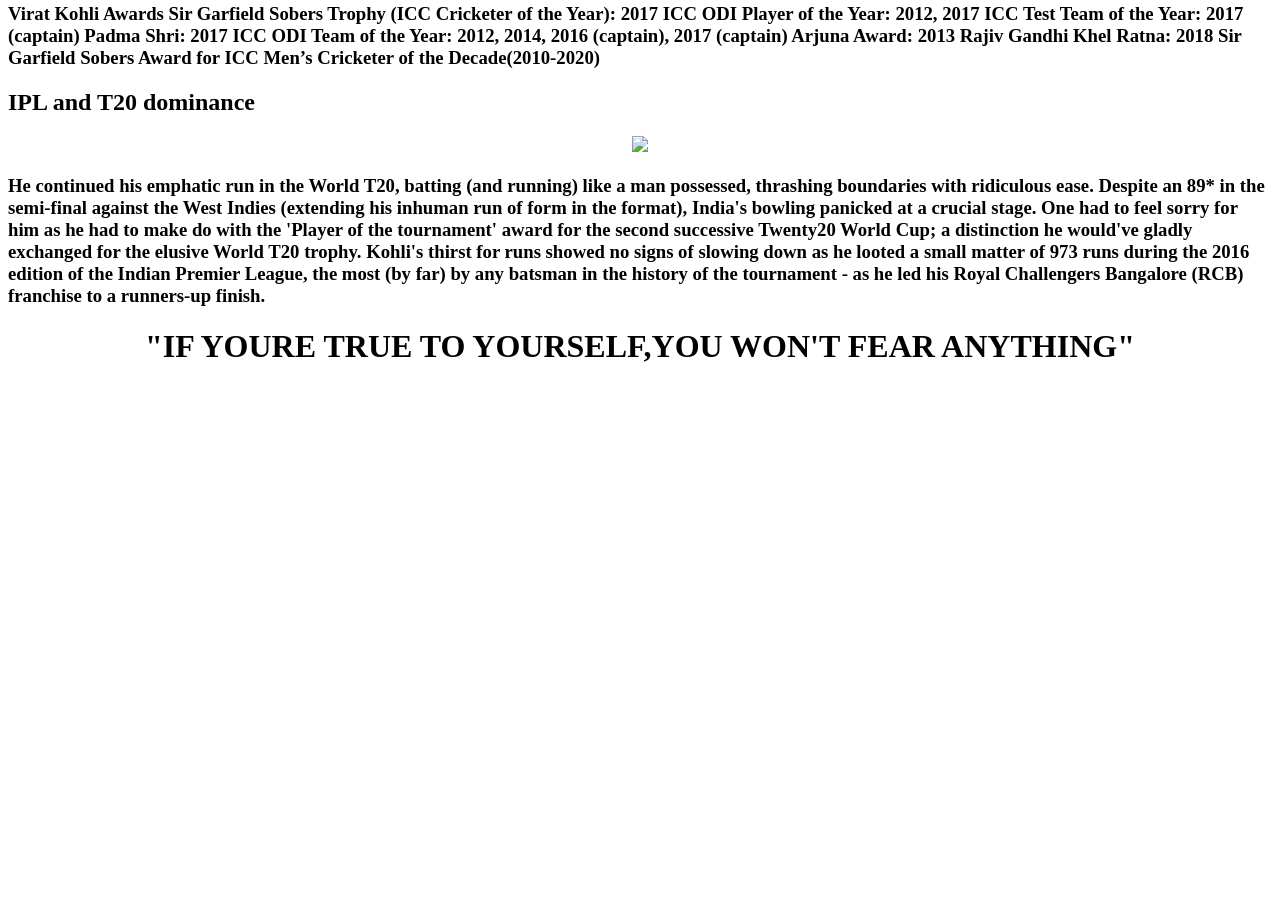
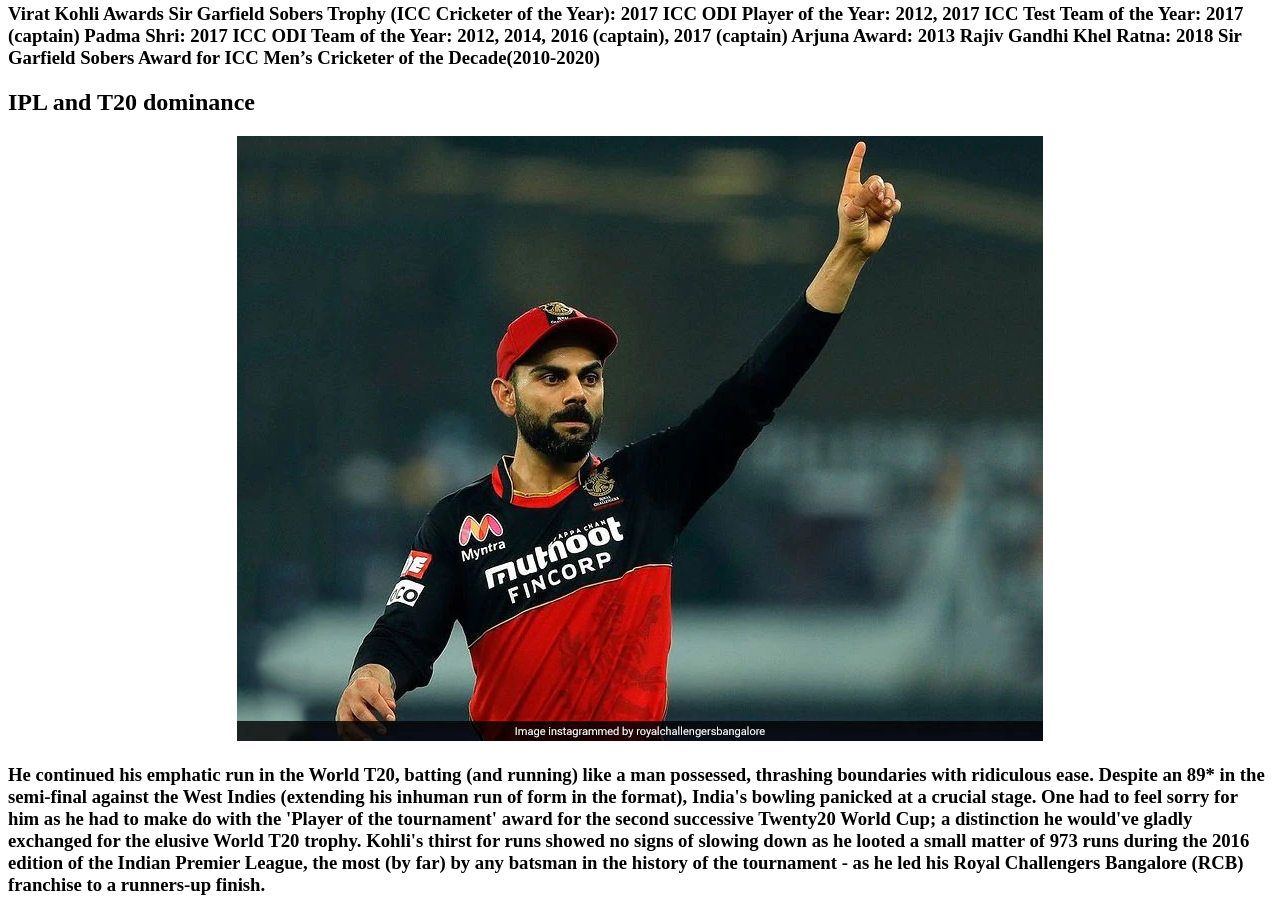
Before and after one commit to harikrishnan48/harikrishnan48.github.io, a plain HTML site: page index.html in a window 1280 px wide. Shown: the part 884-1798 px from the top of the page. Before the commit the page ends 1271 px from the top, so only its background shows below. Drawn offline with Linux system fonts and the light colour scheme.

Commit message:
Update index.html

```diff
--- a/index.html
+++ b/index.html
@@ -28,7 +28,7 @@
 Rajiv Gandhi Khel Ratna: 2018
 Sir Garfield Sobers Award for ICC Men’s Cricketer of the Decade(2010-2020)</h3>
 <centre><h2 style="color:black;">IPL and T20 dominance</h2>
-<center><img src="vv2.jpg"></center>
+<center><img src="vv2.webp"></center>
 <h3>He continued his emphatic run in the World T20, batting (and running) like a man possessed, thrashing boundaries with ridiculous ease. Despite an 89* in the semi-final against the West Indies (extending his inhuman run of form in the format), India's bowling panicked at a crucial stage. One had to feel sorry for him as he had to make do with the 'Player of the tournament' award for the second successive Twenty20 World Cup; a distinction he would've gladly exchanged for the elusive World T20 trophy. Kohli's thirst for runs showed no signs of slowing down as he looted a small matter of 973 runs during the 2016 edition of the Indian Premier League, the most (by far) by any batsman in the history of the tournament - as he led his Royal Challengers Bangalore (RCB) franchise to a runners-up finish.</h3>
 
 
```
